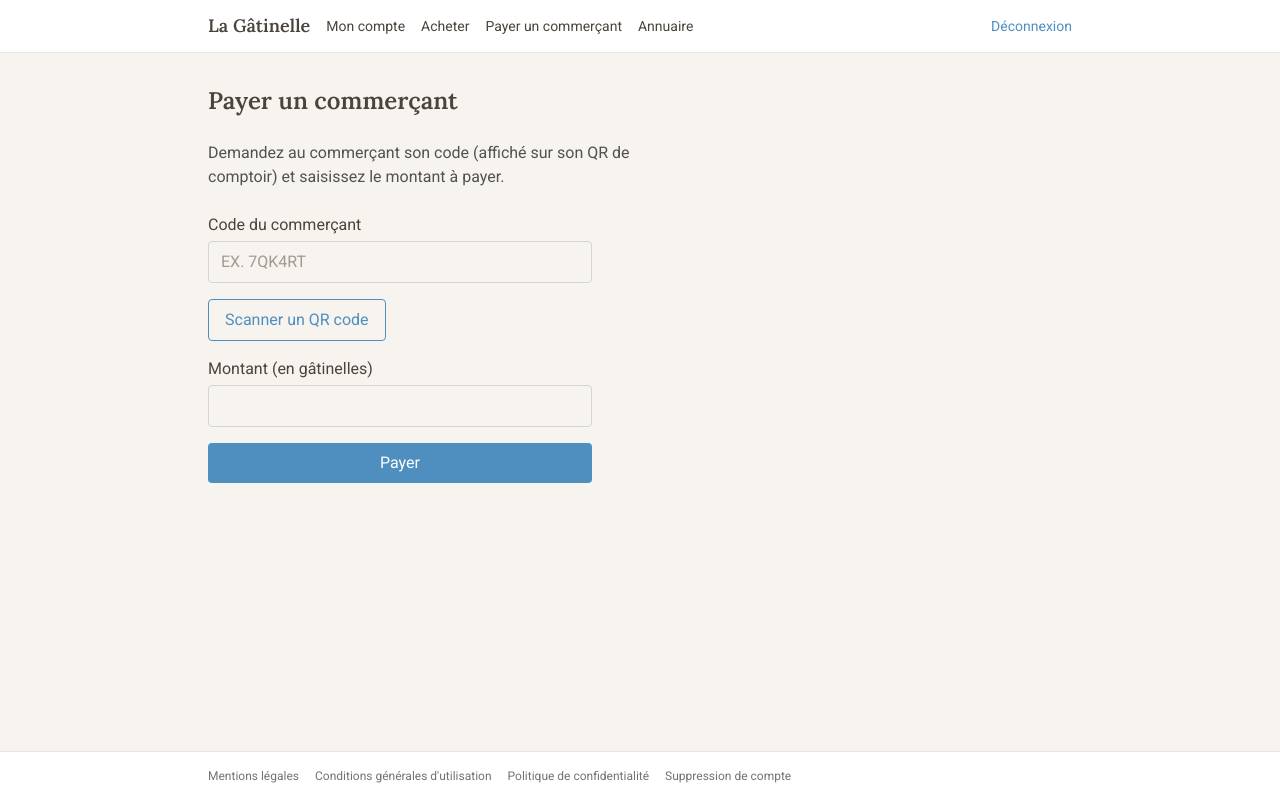
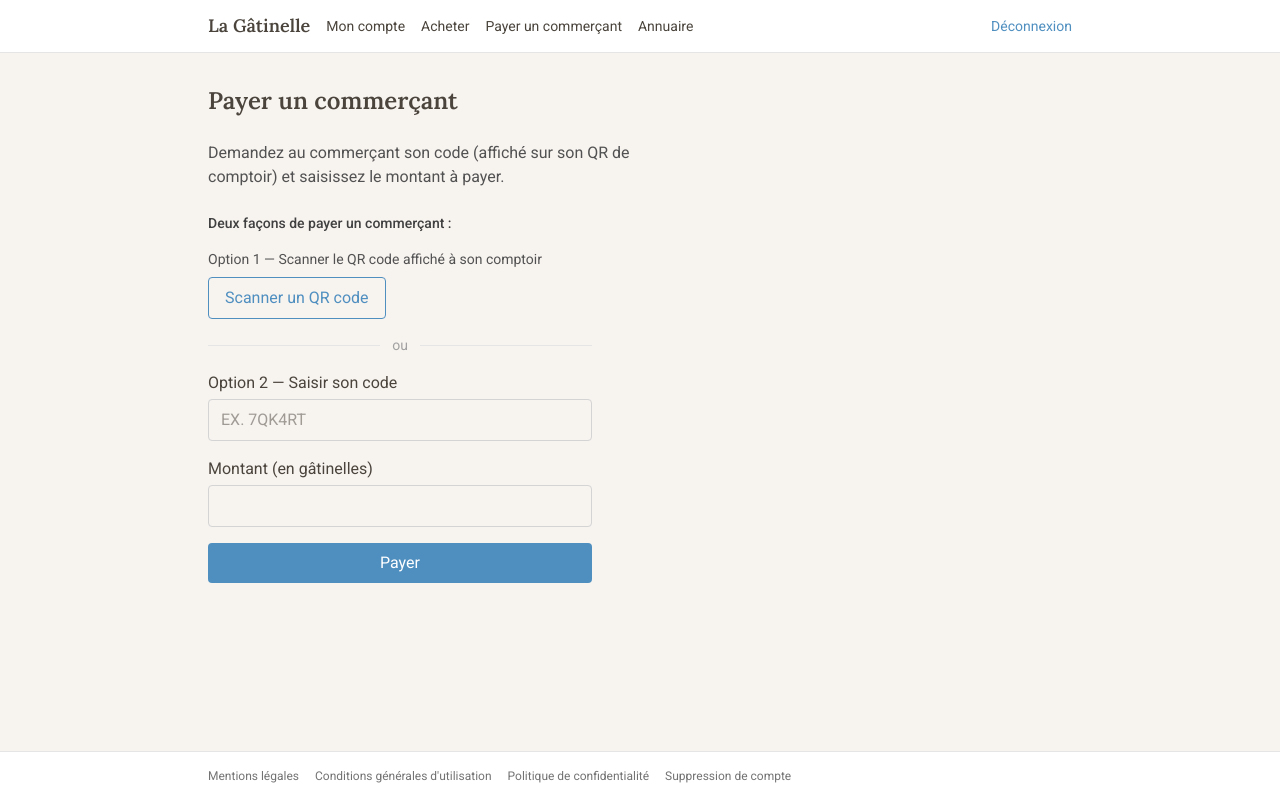
Before and after one commit to guedeflais/gatinelle, a Next.js app: page /payer in a window 1280 px wide. Built offline with nearby package versions, Linux system fonts and the light colour scheme; no server answers; sample sign-in values are in the browser's storage.

Commit message:
Clarifie les deux options de paiement et masque le bouton après scan
Distingue visuellement "scanner un QR code" et "saisir le code" avec
un séparateur "ou", et cache le bouton de scan une fois un code
obtenu par ce biais (jusqu'à ce que le champ soit vidé).

```diff
--- a/src/components/PayerForm.tsx
+++ b/src/components/PayerForm.tsx
@@ -12,6 +12,7 @@ export function PayerForm() {
   const [success, setSuccess] = useState<string | null>(null);
   const [loading, setLoading] = useState(false);
   const [scanning, setScanning] = useState(false);
+  const [scannedViaQr, setScannedViaQr] = useState(false);
 
   async function handleSubmit(e: React.FormEvent) {
     e.preventDefault();
@@ -47,6 +48,7 @@ export function PayerForm() {
       <QrScanner
         onScan={(data) => {
           setMerchantCode(data.trim().toUpperCase());
+          setScannedViaQr(true);
           setScanning(false);
         }}
         onClose={() => setScanning(false)}
@@ -56,23 +58,47 @@ export function PayerForm() {
 
   return (
     <form onSubmit={handleSubmit} className="flex max-w-sm flex-col gap-4">
+      <p className="text-sm font-medium text-neutral-700">
+        Deux façons de payer un commerçant :
+      </p>
+
+      {!scannedViaQr && (
+        <div className="flex flex-col gap-2">
+          <p className="text-sm text-neutral-600">
+            Option 1 — Scanner le QR code affiché à son comptoir
+          </p>
+          <button
+            type="button"
+            onClick={() => setScanning(true)}
+            className="self-start rounded border border-brand-700 px-4 py-2 text-brand-700 hover:bg-brand-50"
+          >
+            Scanner un QR code
+          </button>
+        </div>
+      )}
+
+      {!scannedViaQr && (
+        <div className="flex items-center gap-3 text-sm text-neutral-400">
+          <span className="h-px flex-1 bg-neutral-200" />
+          ou
+          <span className="h-px flex-1 bg-neutral-200" />
+        </div>
+      )}
+
       <label className="flex flex-col gap-1">
-        Code du commerçant
+        {scannedViaQr ? "Code du commerçant (scanné)" : "Option 2 — Saisir son code"}
         <input
           required
           value={merchantCode}
-          onChange={(e) => setMerchantCode(e.target.value)}
+          onChange={(e) => {
+            const value = e.target.value;
+            setMerchantCode(value);
+            if (value === "") setScannedViaQr(false);
+          }}
           placeholder="Ex. 7QK4RT"
           className="rounded border border-neutral-300 px-3 py-2 uppercase"
         />
       </label>
-      <button
-        type="button"
-        onClick={() => setScanning(true)}
-        className="self-start rounded border border-brand-700 px-4 py-2 text-brand-700 hover:bg-brand-50"
-      >
-        Scanner un QR code
-      </button>
       <label className="flex flex-col gap-1">
         Montant (en gâtinelles)
         <input
```
